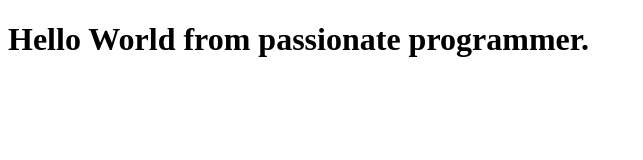
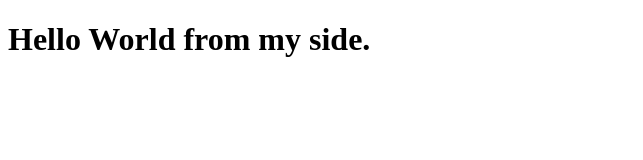
Before and after one commit to adeelmanaf43/bootcamp, a plain HTML site: page index.html in a window 1280 px wide. Shown: the whole page, without its empty margins (0-643 px from the left). Drawn offline with Linux system fonts and the light colour scheme.

Commit message:
Update index.html

```diff
--- a/index.html
+++ b/index.html
@@ -6,7 +6,7 @@
     <title>Document</title>
 </head>
 <body>
-    <h1>Hello World from passionate programmer.</h1>
+    <h1>Hello World from my side.</h1>
 
 </body>
 </html>
```
